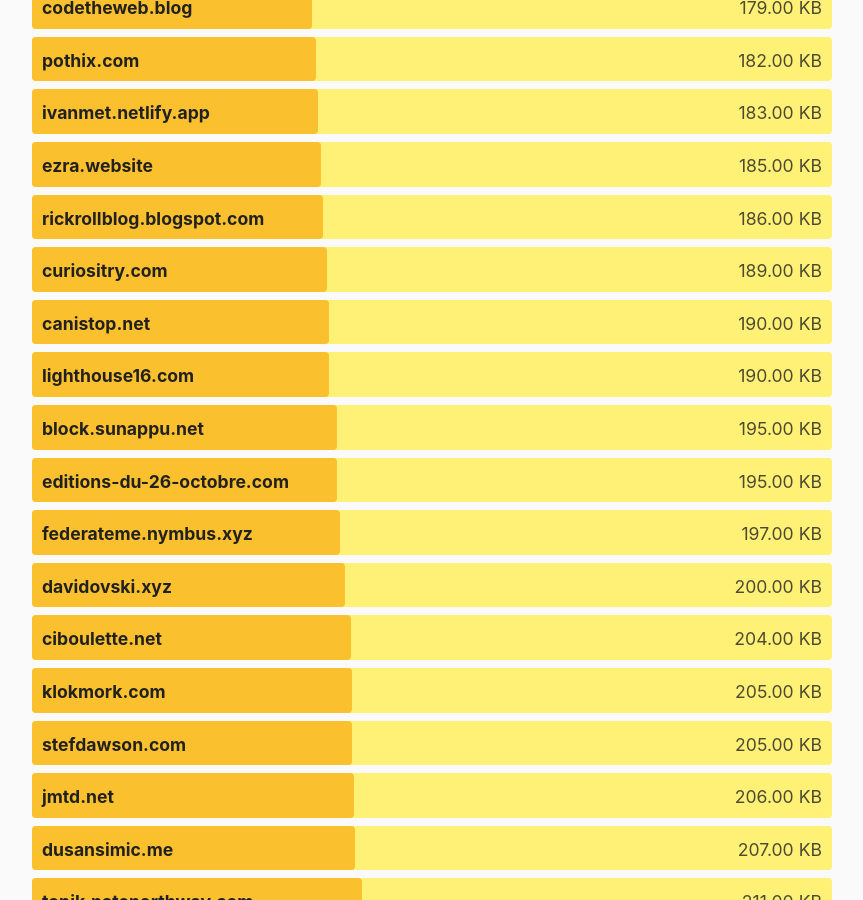
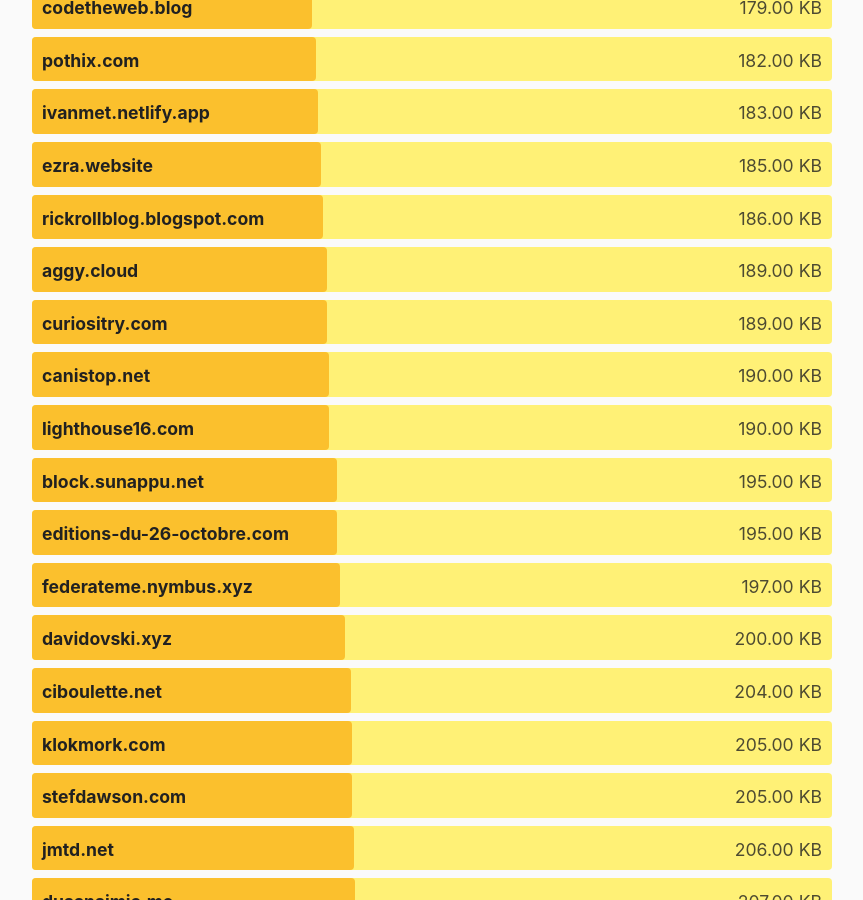
Before and after one commit to kevquirk/512kb.club, a Jekyll site: the page built from index.md, in a window 1280 px wide and 900 px high, scrolled down 12324 px. Shown: the whole window, without its empty margins (208-1071 px from the left). Built offline with Jekyll 4.4.1, drawn with Linux system fonts in a browser that asks for light colours.

Commit message:
Update sites.yml
Updated aggy.cloud with new entry of 189 KB
https://gtmetrix.com/reports/aggy.cloud/YSAmPfuB/

```diff
--- a/_data/sites.yml
+++ b/_data/sites.yml
@@ -50,8 +50,8 @@
 
 - domain: aggy.cloud
   url: https://aggy.cloud/
-  size: 377
-  last_checked: 2021-10-25
+  size: 189
+  last_checked: 2021-11-04
 
 - domain: alexey.shpakovsky.ru
   url: http://alexey.shpakovsky.ru/
```
